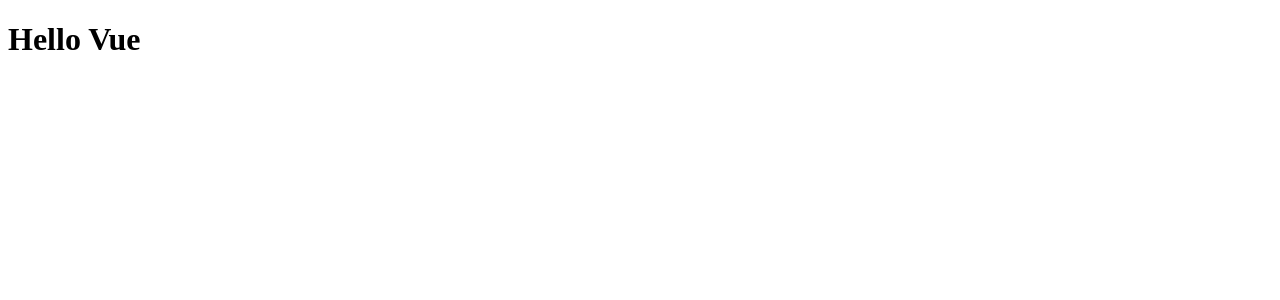
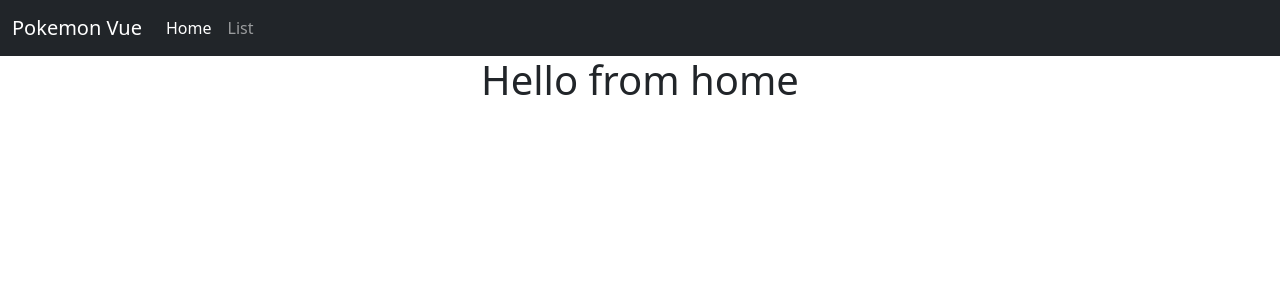
Before and after one commit to Lewis-00/pokemon-vue-app, a Vue app: page / in a window 1280 px wide. Shown: the top 300 px of the page. Built offline with nearby package versions, Linux system fonts and the light colour scheme.

Commit message:
First setup pokemon app

```diff
--- a/src/App.vue
+++ b/src/App.vue
@@ -1,9 +1,33 @@
-<script setup lang="ts"></script>
+<script setup lang="ts">
+import NavbarComponent from "./components/generics/NavbarComponent.vue";
+import HomeComponent from "./components/HomeComponent.vue";
+import PokemonList from "./components/PokemonList.vue";
+import { ref, computed, type Component, onMounted } from "vue";
+
+const routes: { [key: string]: Component } = {
+  "/": HomeComponent,
+  "/list": PokemonList,
+};
+
+const currentRoute = ref<string>("/");
+
+const currentView = computed(() => {
+  return routes[currentRoute.value] || "/";
+});
+
+onMounted(() => {
+  const currentPathToMatch = window.location.pathname;
+  if (currentPathToMatch !== currentRoute.value) {
+    currentRoute.value = currentPathToMatch;
+  }
+});
+</script>
 
 <template>
   <div>
-    <h1>Hello Vue</h1>
+    <NavbarComponent />
+    <component :is="currentView" />
   </div>
 </template>
 
-<style scoped></style>
+<style></style>
--- /dev/null
+++ b/src/components/HomeComponent.vue
@@ -0,0 +1,6 @@
+<script setup lang="ts"></script>
+<template>
+  <h1 class="text-center">Hello from home</h1>
+</template>
+
+<style></style>
--- /dev/null
+++ b/src/components/PokemonList.vue
@@ -0,0 +1,6 @@
+<script setup lang="ts"></script>
+<template>
+  <h1 class="text-center">Pokemon list...</h1>
+</template>
+
+<style></style>
--- /dev/null
+++ b/src/components/generics/NavbarComponent.vue
@@ -0,0 +1,28 @@
+<template>
+  <nav class="navbar navbar-expand-lg bg-dark" data-bs-theme="dark">
+    <div class="container-fluid">
+      <a class="navbar-brand" href="/">Pokemon Vue</a>
+      <button
+        class="navbar-toggler"
+        type="button"
+        data-bs-toggle="collapse"
+        data-bs-target="#navbarNav"
+        aria-controls="navbarNav"
+        aria-expanded="false"
+        aria-label="Toggle navigation"
+      >
+        <span class="navbar-toggler-icon"></span>
+      </button>
+      <div class="collapse navbar-collapse" id="navbarNav">
+        <ul class="navbar-nav">
+          <li class="nav-item">
+            <a class="nav-link active" aria-current="page" href="/">Home</a>
+          </li>
+          <li class="nav-item">
+            <a class="nav-link" href="/list">List</a>
+          </li>
+        </ul>
+      </div>
+    </div>
+  </nav>
+</template>
```
Also changed, not shown: src/main.ts (+6 -4 lines).
